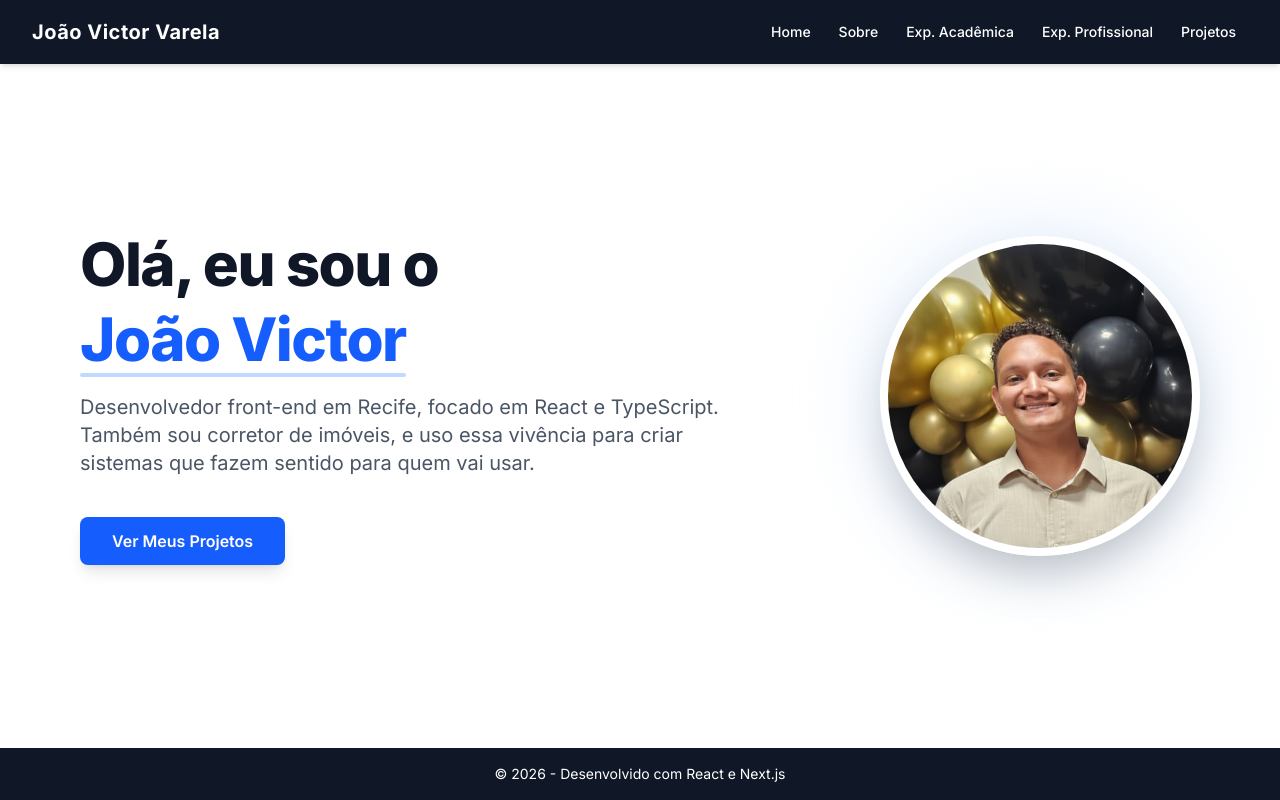
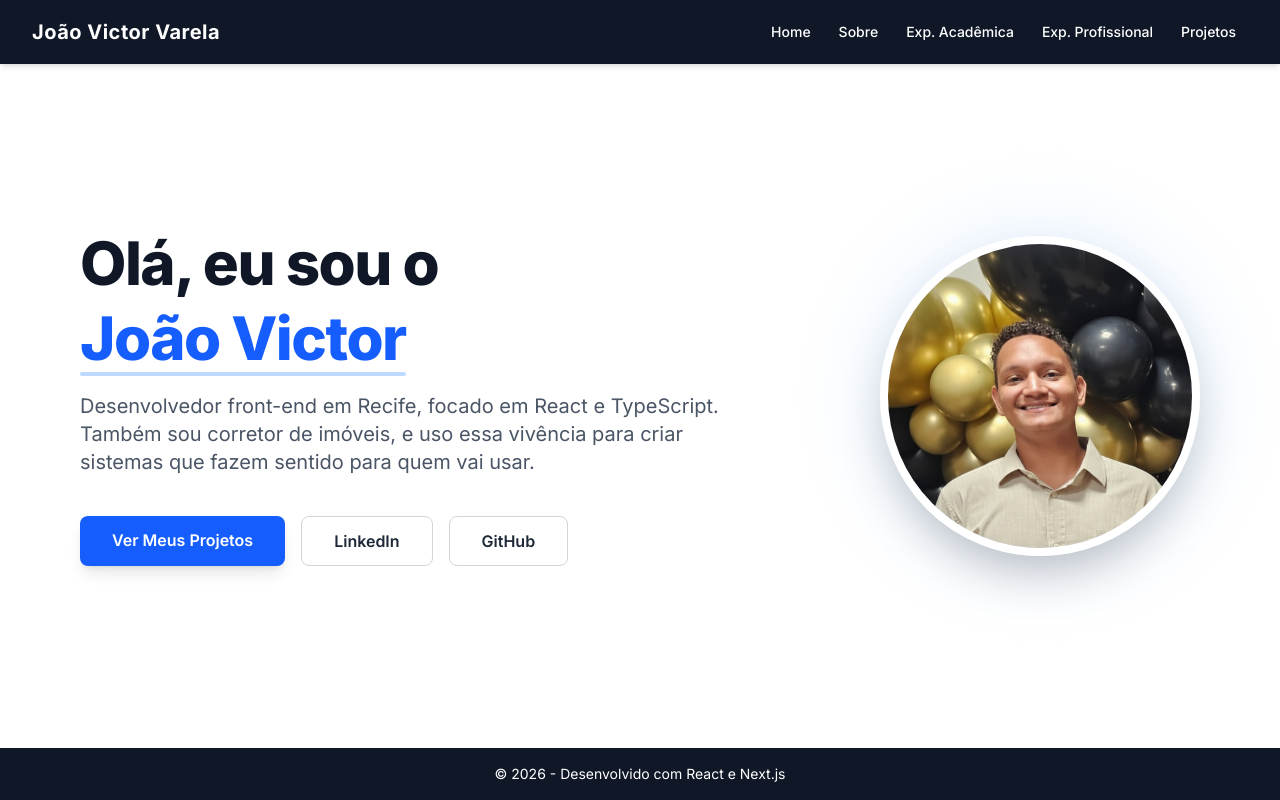
Before and after one commit to Jonqry/Portfolio, a Next.js app: page / in a window 1280 px wide. Built offline with nearby package versions, Linux system fonts and the light colour scheme.

Commit message:
Update page.js

```diff
--- a/app/page.js
+++ b/app/page.js
@@ -27,6 +27,22 @@ export default function Home() {
             >
               Ver Meus Projetos
             </Link>
+            <a
+              href="https://www.linkedin.com/in/joaovictorvarela"
+              target="_blank"
+              rel="noopener noreferrer"
+              className="border border-gray-300 text-gray-800 px-8 py-3 rounded-lg font-semibold hover:bg-gray-100 transition duration-300 text-center"
+            >
+              LinkedIn
+            </a>
+            <a
+              href="https://github.com/Jonqry"
+              target="_blank"
+              rel="noopener noreferrer"
+              className="border border-gray-300 text-gray-800 px-8 py-3 rounded-lg font-semibold hover:bg-gray-100 transition duration-300 text-center"
+            >
+              GitHub
+            </a>
           </div>
         </div>
 
```
